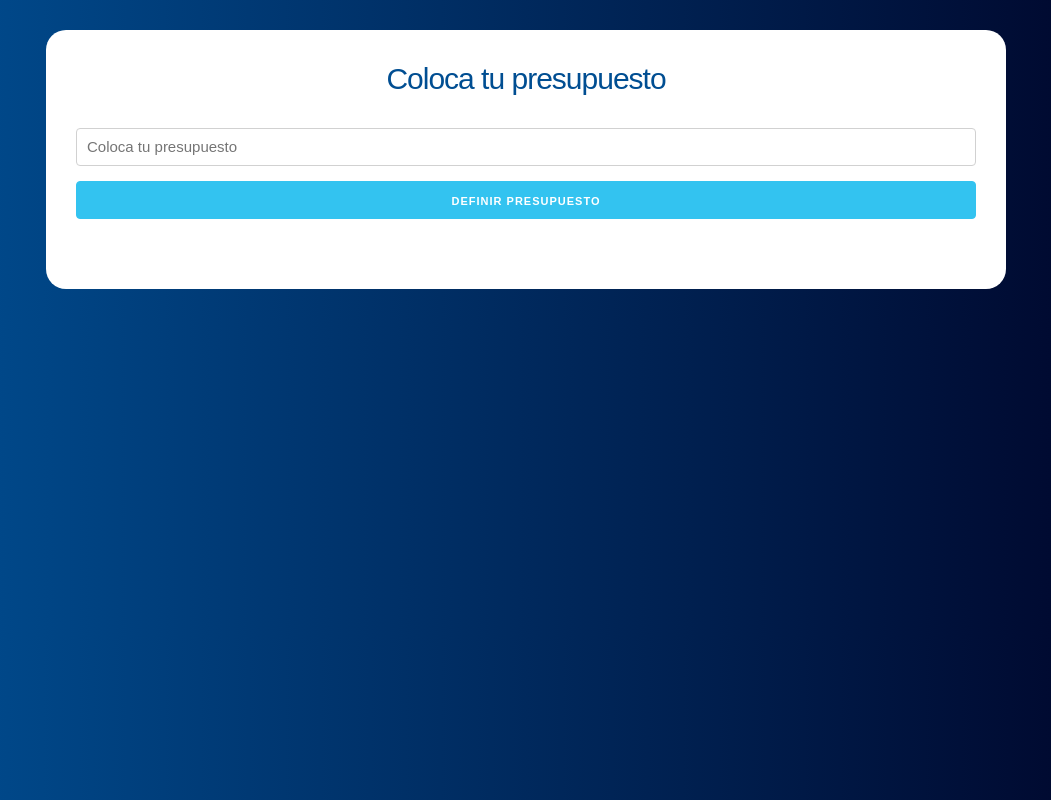
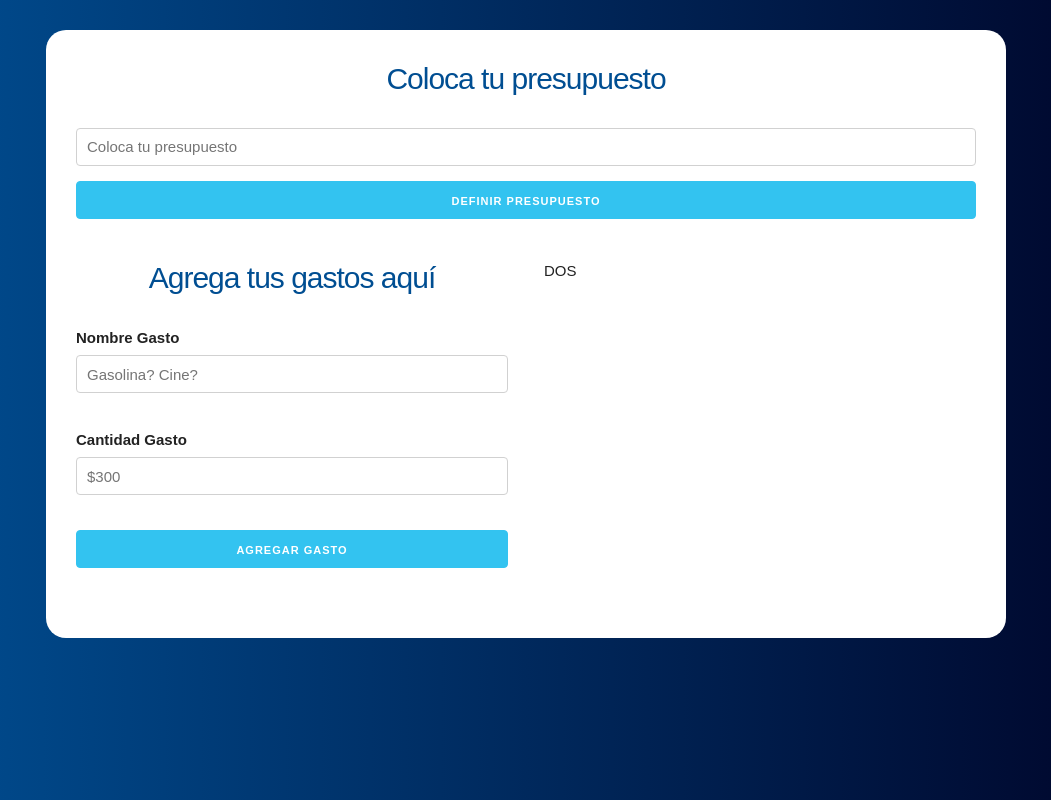
Before and after one commit to 10063987/presupuesto, a React (Create React App) app: page / in a window 1280 px wide. Shown: the whole page, without its empty margins (114-1165 px from the left). Built offline with nearby package versions, Linux system fonts and the light colour scheme.

Commit message:
Componente Formulario para preguntar concepto de gasto y cantidad de gasto. Almacenar presupuesto

```diff
--- a/src/App.js
+++ b/src/App.js
@@ -1,12 +1,33 @@
+import React, {useState} from 'react';
 import Pregunta from './components/Pregunta'
+import Formulario from './components/Formulario'
 import './index.css'
 
 function App() {
+
+  // Se define un estado para presupuesto inicial y el restante después de hacer gastos
+  const [presupuesto, guardarPresupuesto] = useState(0)
+  const [restante, guardarRestante] = useState(0)
+
   return (
       <div className="container">
         <header>
           <div className="contenido-principal contenido ">
-            <Pregunta/>
+            {presupuesto ? null :
+              <Pregunta
+                guardarPresupuesto = {guardarPresupuesto}
+                guardarRestante = {guardarRestante}
+              />
+            }
+
+            <div className="row">
+              <div className="one-half column">
+                <Formulario />
+              </div>
+              <div className="one-half column">
+                DOS
+              </div>
+            </div>
           </div>
         </header>
       </div>
--- /dev/null
+++ b/src/components/Formulario.js
@@ -0,0 +1,37 @@
+import React, { useState } from 'react';
+
+const Formulario = () => {
+    return (
+        <form>
+            <h2>Agrega tus gastos aquí</h2>
+
+            <div className="campo">
+                <label>Nombre Gasto</label>
+                <input
+                    type="text"
+                    className="u-full-width"
+                    placeholder="Gasolina? Cine?"
+                />
+            </div>
+
+            <div className="campo">
+                <label>Cantidad Gasto</label>
+                <input
+                    type="number"
+                    className="u-full-width"
+                    placeholder="$300"
+                />
+            </div>
+
+            <input
+                type="submit"
+                className="button-primary u-full-width"
+                value="Agregar gasto"
+            />
+
+
+        </form>
+     );
+}
+
+export default Formulario;
--- a/src/components/Pregunta.js
+++ b/src/components/Pregunta.js
@@ -1,7 +1,7 @@
 import React, { Fragment, useState } from 'react';
 import Error from './Error'
 
-const Pregunta = () => {
+const Pregunta = ({guardarPresupuesto, guardarRestante}) => {
 
     const [cantidad, guardarCantidad] = useState(0)
     const [error, guardarError] = useState(false)
@@ -19,7 +19,14 @@
             guardarError(true)
             return
         }
+        // Limpiar mensaje de error
         guardarError(false)
+
+        // Alamacenar presupuesto y restante
+        guardarPresupuesto(cantidad)
+        guardarRestante(cantidad)
+
+
     }
 
 
--- a/src/index.css
+++ b/src/index.css
@@ -15,6 +15,7 @@
 .contenido {
   padding:20px;
 }
+
 .contenido-principal {
   background-color: white;
   padding: 30px;
```
